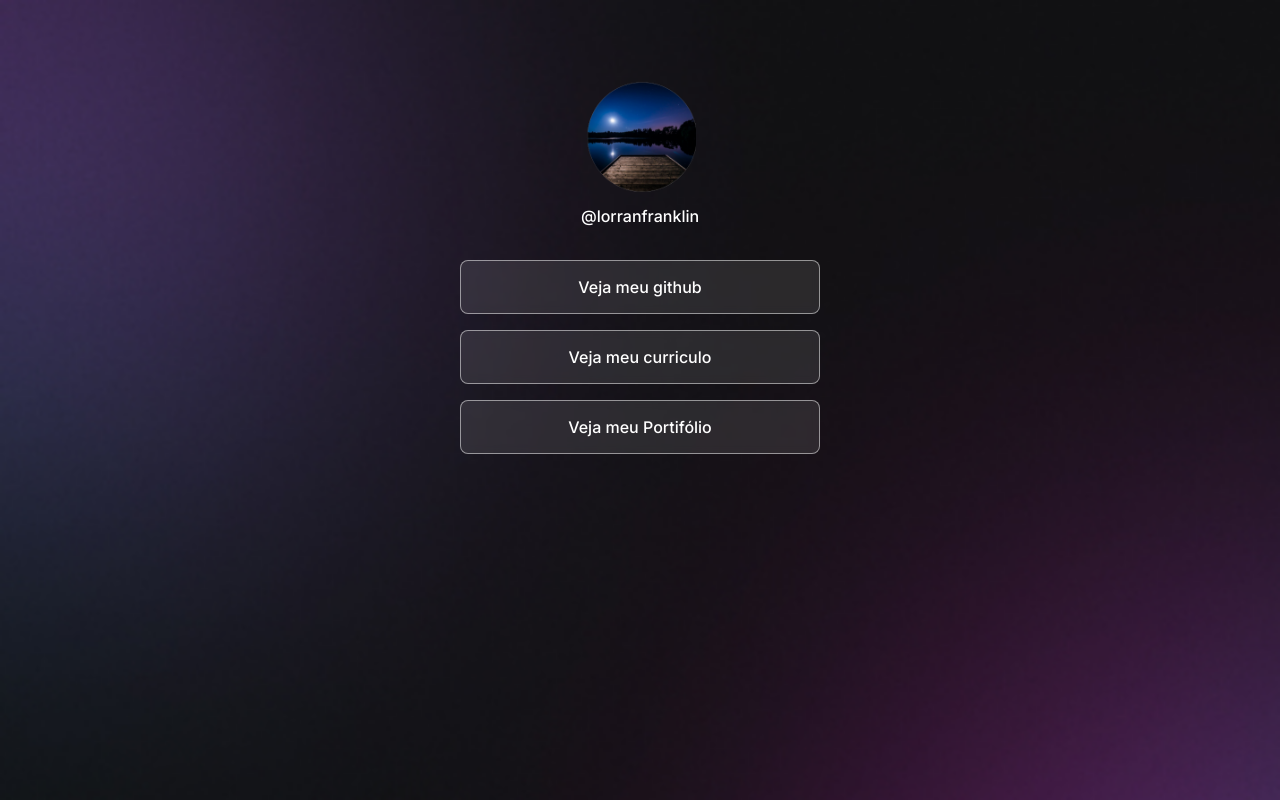
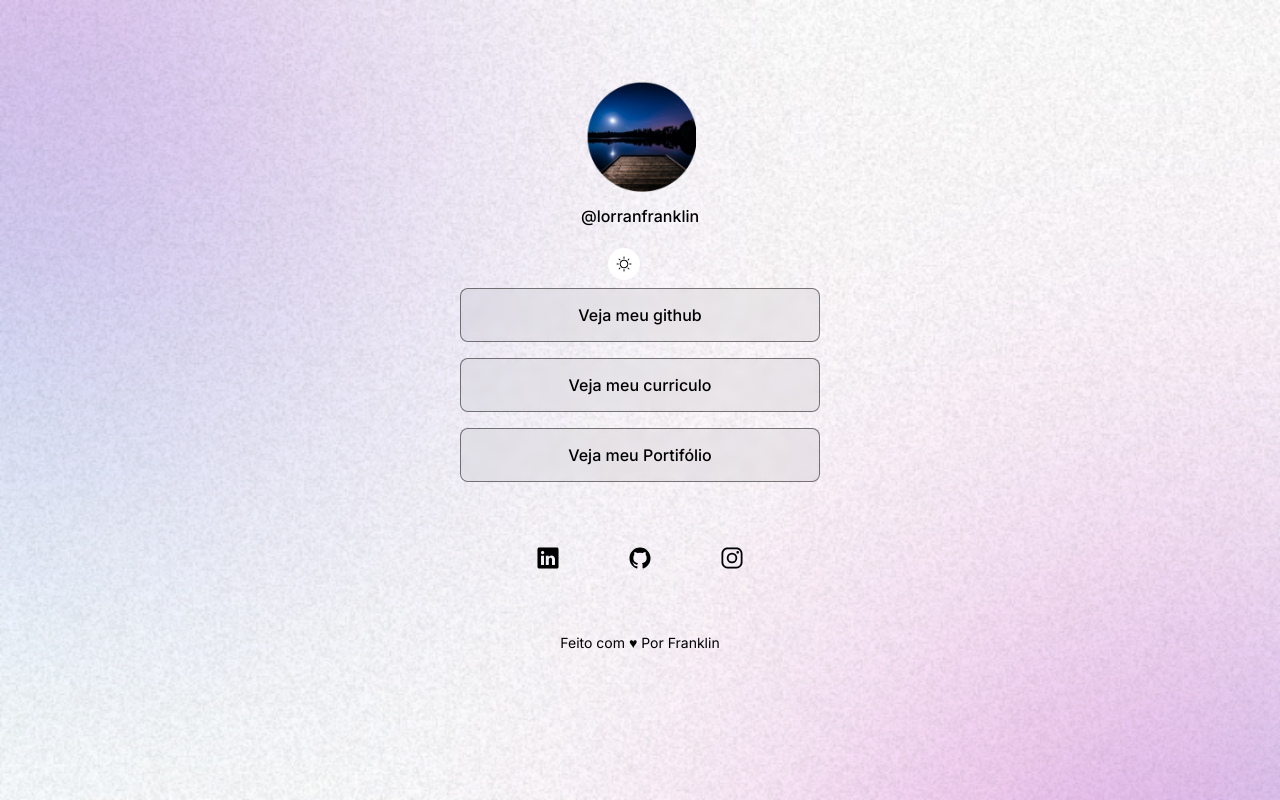
Before and after one commit to LorranFranklin/DevLinks, a plain HTML site: page index.html in a window 1280 px wide. Drawn offline with nearby package versions, Linux system fonts and the light colour scheme.

Commit message:
corrigindo switch

```diff
--- a/index.html
+++ b/index.html
@@ -1,5 +1,5 @@
 <!DOCTYPE html>
-<html lang="pt-br">
+<html lang="pt-br" class="light">
 <head>
 
   <link rel="preconnect" href="https://fonts.googleapis.com">
@@ -19,6 +19,13 @@
           <p>@lorranfranklin</p>
         </div>
 
+        <div id="switch">
+          <button>
+
+          </button>
+
+        </div>
+
         <ul>
           <li>
             <!--target="_blank" vai levar o usuario à abrir outra página-->
@@ -36,6 +43,20 @@
           </li>
         </ul>
 
+        <div id="social-links">
+          <a href="https://www.linkedin.com/in/franklin-lorran/" target="_blank"><ion-icon name="logo-linkedin"></ion-icon></a>
+          <a href="https://github.com/LorranFranklin" target="_blank"><ion-icon name="logo-github"></ion-icon></a>
+          <a href="https://www.instagram.com/LorranFranklin" target="_blank"><ion-icon name="logo-instagram"></ion-icon></a>
+        </div>
+
+        <footer>
+          Feito com ♥ Por Franklin
+        </footer>
+
     </div>
+
+    <script type="module" src="https://unpkg.com/ionicons@7.1.0/dist/ionicons/ionicons.esm.js"></script>
+    <script nomodule src="https://unpkg.com/ionicons@7.1.0/dist/ionicons/ionicons.js"></script>
+
   </body>
 </html>
--- a/styles.css
+++ b/styles.css
@@ -5,18 +5,34 @@
 }
 
 :root {
+  --text-color: white;
+  --bg-url: url(./assets/bg-mobile.jpg);
+  --stroke-color: rgba(255, 255, 255, 0.5);
+  --surface-color: rgba(255, 255, 255, 0.05);
+  --surface-color-hover: rgba(0, 0, 0, 0.05);
+  --highlight-color: rgba(255, 255, 255, 0.2);
+  --switch-bg-url: url(./assets/MoonStars.png);
+}
 
+.light {
+  --text-color: black;
+  --bg-url: url(./assets/bg-mobile-light.jpg);
+  --stroke-color: rgba(0, 0, 0, 0.5);
+  --surface-color: rgba(0, 0, 0, 0.05);
+  --surface-color-hover: rgba(0, 0, 0, 0.02);
+  --highlight-color: rgba(0, 0, 0, 0.1);
+  --switch-bg-url: url(./assets/Sun.png);
 }
 
 body {
   /* background imagem, não repete, alinhamento, tela toda*/
-  background: url(./assets/bg-mobile.jpg) no-repeat top center/cover;
+  background: var(--bg-url) no-repeat top center/cover;
 }
 
 body * {
   /* fonte e cor da fonte */
   font-family: "Inter", sans-serif;
-  color: white;
+  color: var(--text-color);
 }
 
 #container {
@@ -39,6 +55,28 @@ body * {
   line-height: 24px;
   margin: 8px;
 }
+/* switch */
+#switch {
+  position: relative;
+  width: 64px;
+
+  margin: 4px auto;
+}
+
+#switch button {
+  width: 32px;
+  height: 32px;
+  background: white var(--switch-bg-url) no-repeat center;
+  border: 0;
+  border-radius: 50%;
+
+  position: absolute;
+  top: 50%;
+  left: 0;
+  z-index: 1;
+  transform: translatey(-50%);
+
+}
 
 /* links */
 ul {
@@ -47,6 +85,8 @@ ul {
   display: flex;
   flex-direction: column;
   gap: 16px;
+
+  padding: 24px 0;
 }
 
 ul li a {
@@ -56,9 +96,9 @@ ul li a {
 
   padding: 16px 24px;
 
+  background: var(--surface-color);
+  border: 1px solid var(--stroke-color);
   border-radius: 8px;
-  border: 1px solid rgba(255, 255, 255, 0.50);
-  background: rgba(255, 255, 255, 0.10);
 
   backdrop-filter: blur(4px);
   -webkit-backdrop-filter: blur(4px);
@@ -66,11 +106,42 @@ ul li a {
   text-decoration: none;
   font-weight: 500;
 
-  transition: background .2s;
+  transition: background .3s;
 }
 
 /* pseudo selector */
 ul li a:hover {
-  background: rgba(0, 0, 0, 0.02);
-  border: 1.5px solid white;
+  background: var(--surface-color-hover);
+  border: 1.5px solid var(--text-color);
 }
+
+/*social links */
+#social-links {
+  display: flex;
+  justify-content: center;
+  gap: 36px;
+
+  padding: 24px 0px;
+
+  font-size: 24px;
+}
+
+#social-links a {
+  display: flex;
+  align-items: center;
+  justify-content: center;
+  padding: 16px;
+
+  border-radius: 50%;
+  transition: background 0.3s;
+}
+
+#social-links a:hover {
+  background: var(--highlight-color);
+}
+
+footer {
+  padding: 24px 0px;
+  text-align: center;
+  font-size: 14px;
+}
```
